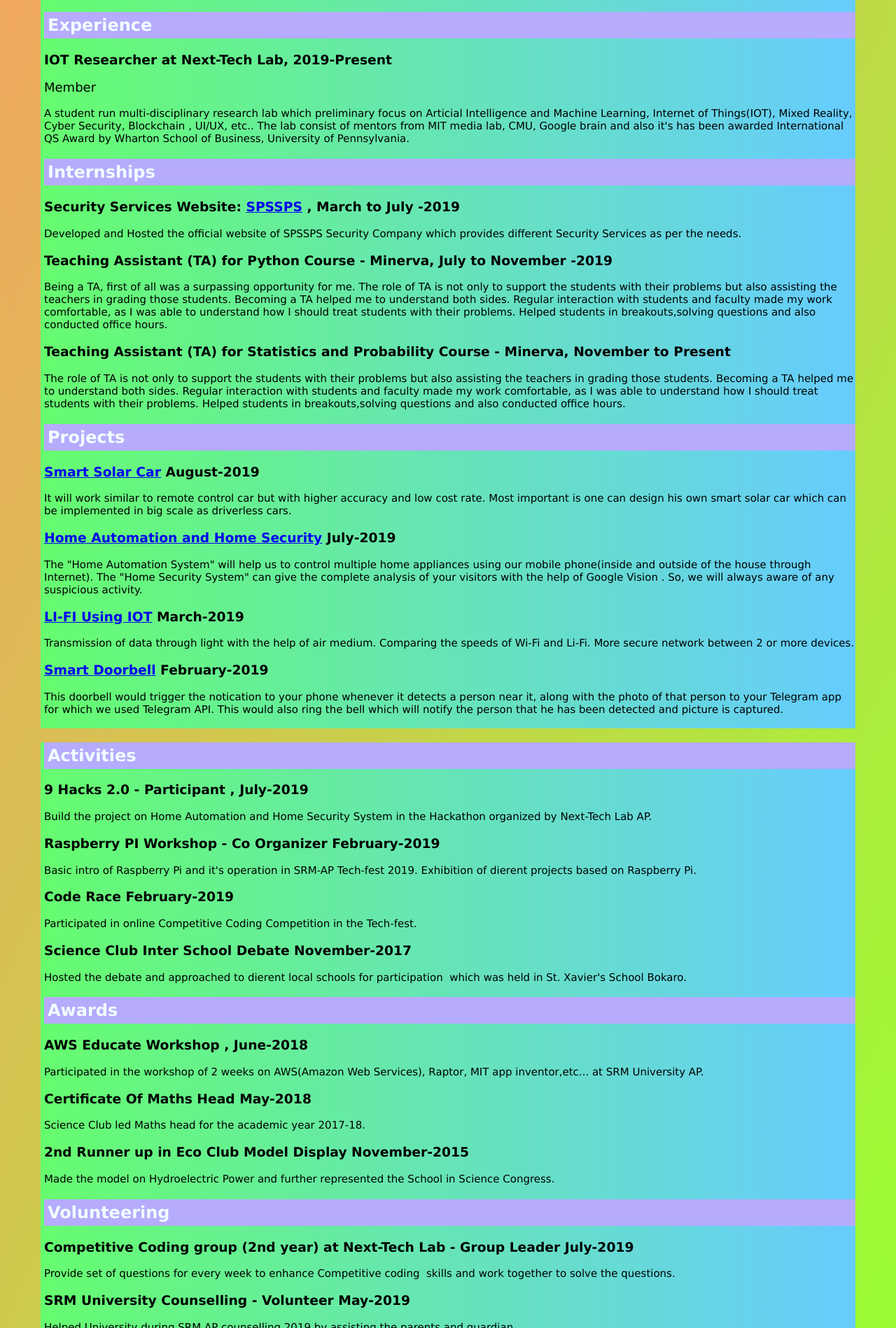
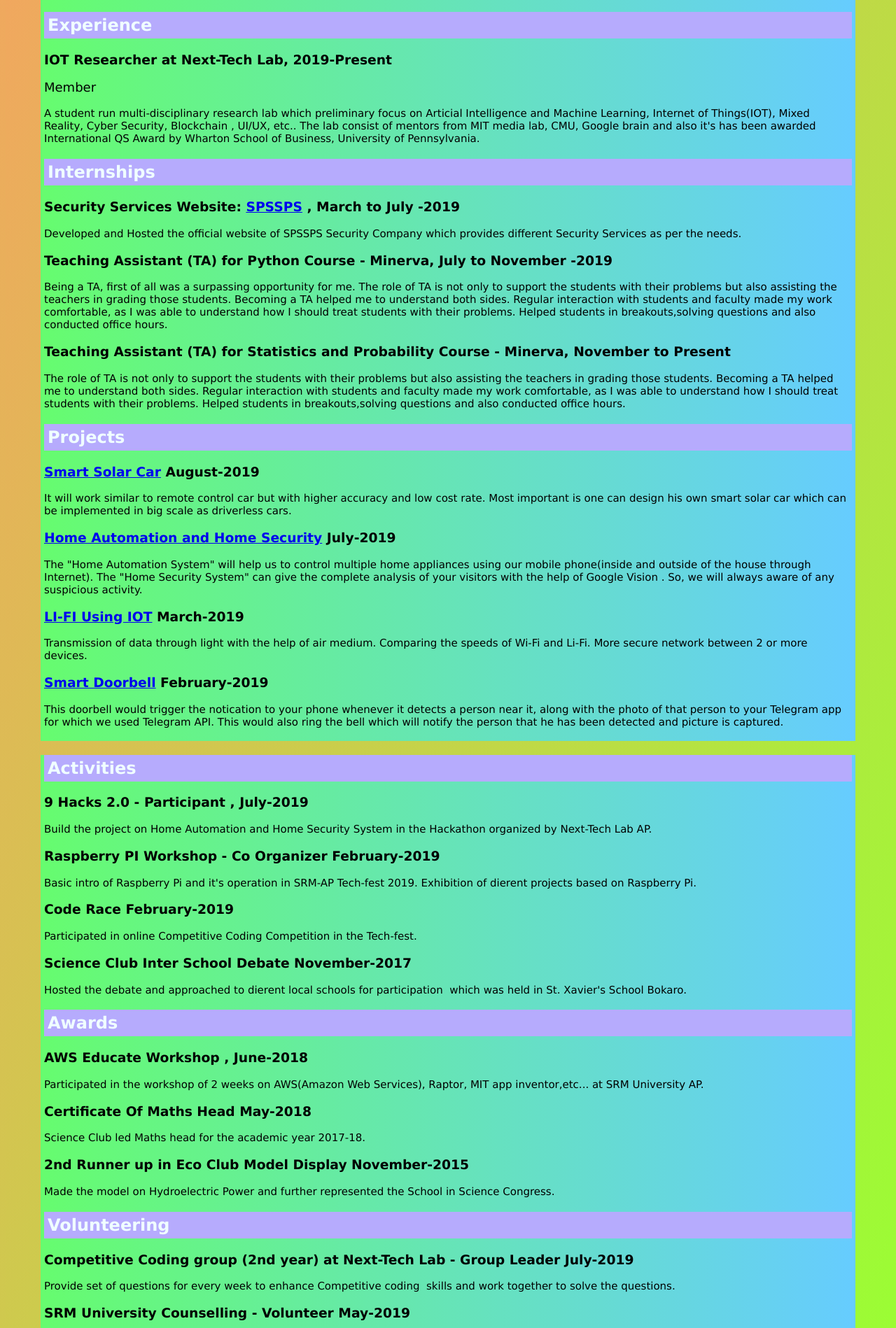
Before and after one commit to niteshbharti005101/resume, a plain HTML site: page index.html in a window 1280 px wide. Shown: the part 902-2800 px from the top of the page at 70% size. Drawn offline with Linux system fonts and the light colour scheme.

Commit message:
Update index.html

```diff
--- a/index.html
+++ b/index.html
@@ -23,6 +23,7 @@
         font-family: Geneva;
         padding-bottom: 3px;
         padding-left: 5px;
+        padding-right: 5px;
         }
         .last{
         margin-left: 50px;
@@ -32,6 +33,7 @@
         font-family: Geneva;
         padding-bottom: 3px;
         padding-left: 5px;
+        padding-right: 5px;
         }
         .edit{
             float: right;
```
